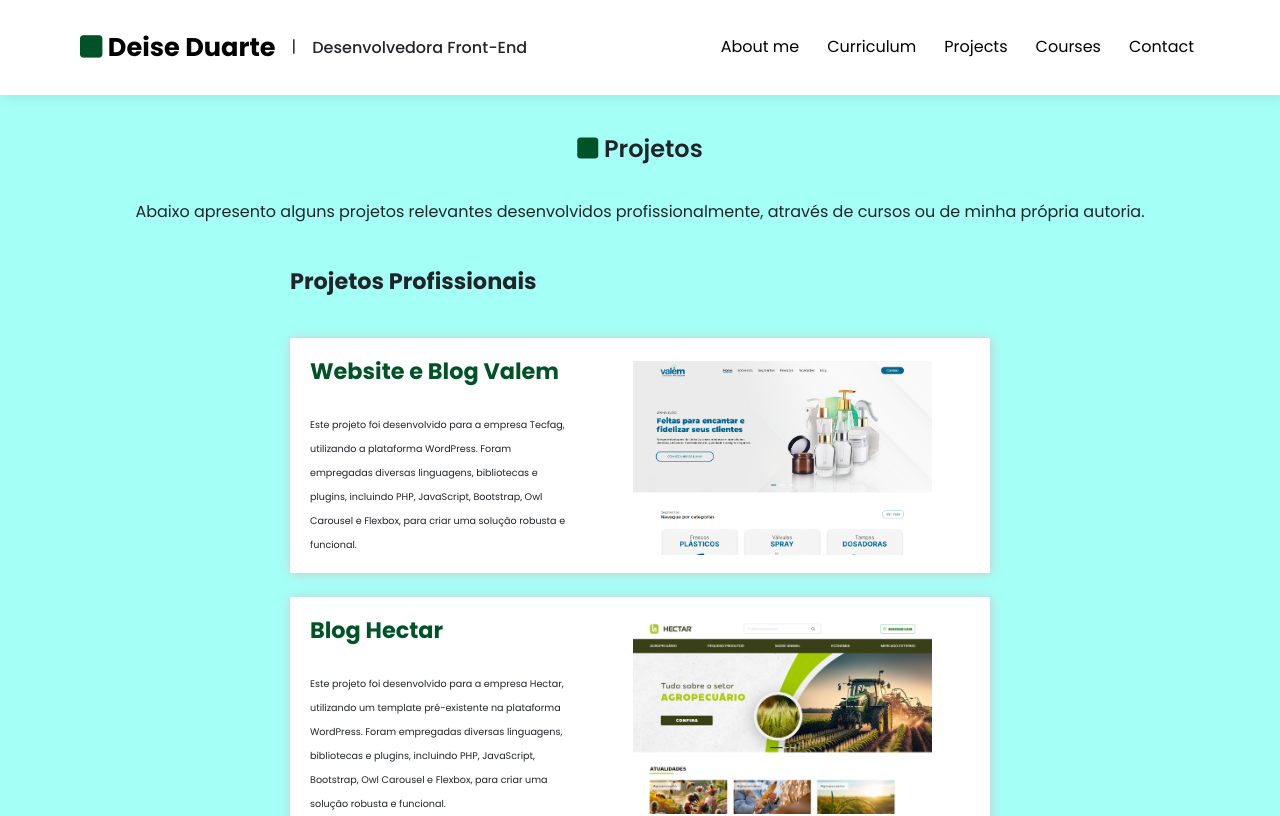
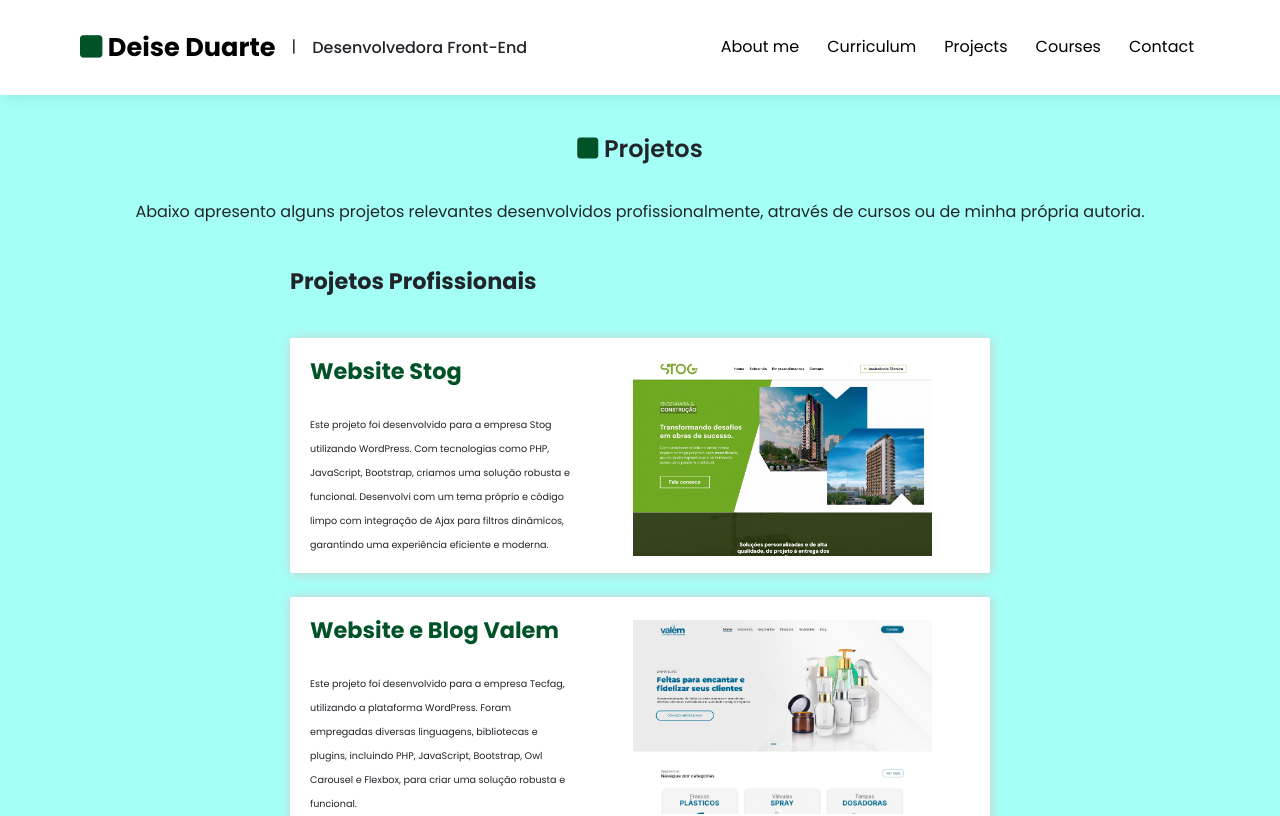
Before and after one commit to vgd15/portifolio, a React (Create React App) app: page /projects in a window 1280 px wide. Shown: the top 816 px of the page. Built offline with nearby package versions, Linux system fonts and the light colour scheme.

Commit message:
Subindo projeto stog

```diff
--- a/src/components/pages/projects/projects.jsx
+++ b/src/components/pages/projects/projects.jsx
@@ -26,6 +26,7 @@ import TheBlushLab from '../../../img/the-blush-lab.png';
 import ClinicaDosCapacetes from '../../../img/clinica-dos-capacetes.png';
 import RDX from '../../../img/rdx.png';
 import GHCI from '../../../img/GHCI.png';
+import Stog from '../../../img/stog.png';
 
 
 function Projects(){
@@ -36,6 +37,18 @@ function Projects(){
                     <div className="card-box d-flex justify-content-center align-items-center flex-column">
                     <div className="card-projects top-card d-flex justify-content-center align-items-start flex-column gap-4 ">
                         <h3>Projetos Profissionais</h3>
+                        <div className="card">
+                            <div className=" d-flex flex-row row">
+                                <div className="col-md-5 ">
+                                <h3 className="card-title">Website Stog</h3>
+                                <p>Este projeto foi desenvolvido para a empresa Stog utilizando WordPress. Com tecnologias como PHP, JavaScript, Bootstrap, criamos uma solução robusta e funcional. Desenvolvi com um tema próprio e código limpo com integração de Ajax para filtros dinâmicos, garantindo uma experiência eficiente e moderna.</p>
+                                </div>
+                                <div className="img-card col-md-7 d-flex justify-content-center align-items-center flex-column">
+                                    <img src={Stog} alt="Imagem projeto Stog" className="img-projeto" />
+                                    <a href="https://stog.com.br/" target="_blank" rel="noreferrer"><div className="overlay-img"></div></a>
+                                </div>
+                            </div>
+                          </div>
                         <div className="card">
                             <div className=" d-flex flex-row row">
                                 <div className="col-md-5 ">
```
Also changed, not shown: src/img/stog.png (added).
